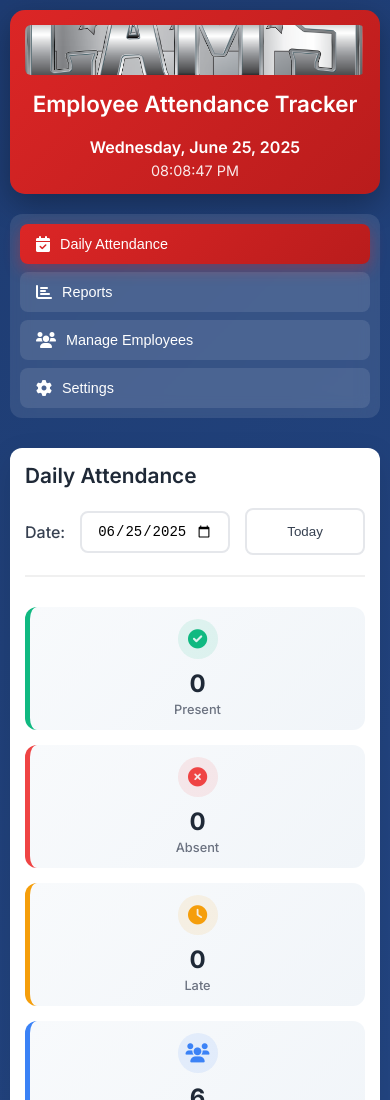
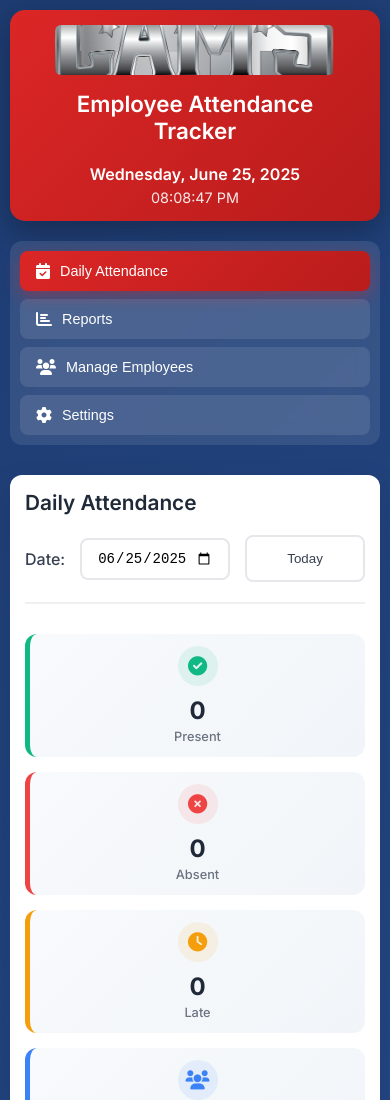
Before and after one commit to nicholasdudek/CamsTransport, a website: page index.html in a window 390 px wide. Shown: the top 1100 px of the page. Drawn offline with Linux system fonts and the light colour scheme.

Commit message:
Add 15px padding around logo - fit logo within red box with proper margins

```diff
--- a/css/styles.css
+++ b/css/styles.css
@@ -38,15 +38,17 @@ body {
     justify-content: center;
     gap: 20px;
     width: 100%;
+    padding: 0 15px;
 }
 
 /* Removed logo-placeholder styles - no longer needed */
 
 .logo-image {
-    width: 100%;
+    width: calc(100% - 30px);
     height: 60px;
     object-fit: cover;
     border-radius: 8px;
+    max-width: 100%;
 }
 
 /* Removed logo-text styles - no longer needed */
@@ -713,13 +715,15 @@ body {
         gap: 15px;
         justify-content: center;
         width: 100%;
+        padding: 0 15px;
     }
 
     .logo-image {
-        width: 100%;
+        width: calc(100% - 30px);
         height: 50px;
         object-fit: cover;
         border-radius: 6px;
+        max-width: 100%;
     }
 
     .date-time {
```
